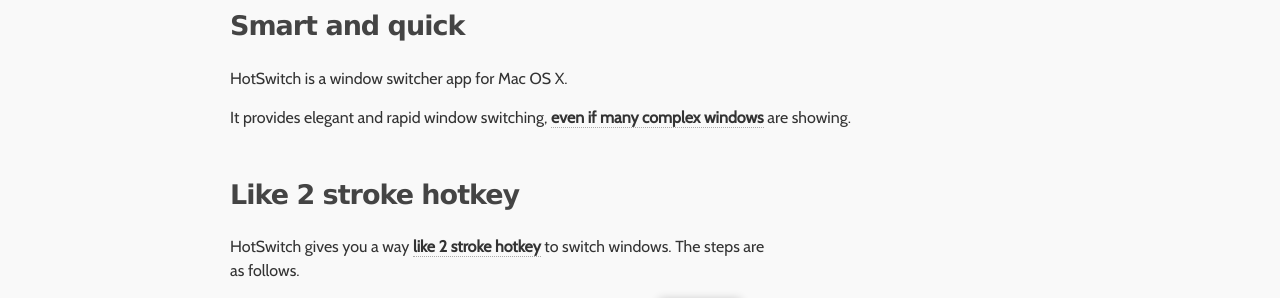
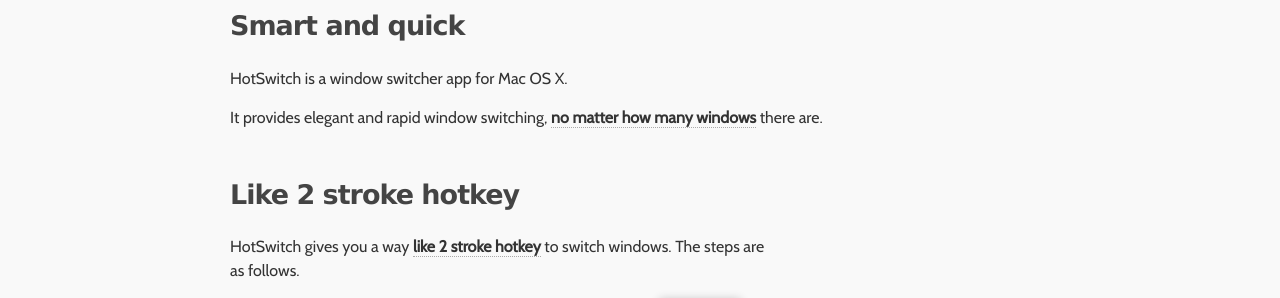
Before and after one commit to oniatsu/HotSwitch, a Jekyll site: the page built from index.html, in a window 1280 px wide and 900 px high, scrolled down 634 px. Shown: the part 152-450 px from the top of the window. Built offline with Jekyll 4.4.1, drawn with Linux system fonts in a browser that asks for light colours; nearby versions of some CDN libraries; comment, search, counter and statistics services are not loaded.

Commit message:
Modify a description

```diff
--- a/_index.html/chunk1.md
+++ b/_index.html/chunk1.md
@@ -2,4 +2,4 @@
 
 HotSwitch is a window switcher app for Mac OS X.
 
-It provides elegant and rapid window switching, **even if many complex windows** are showing.
+It provides elegant and rapid window switching, **no matter how many windows** there are.
```
Also changed, not shown: README.md.
